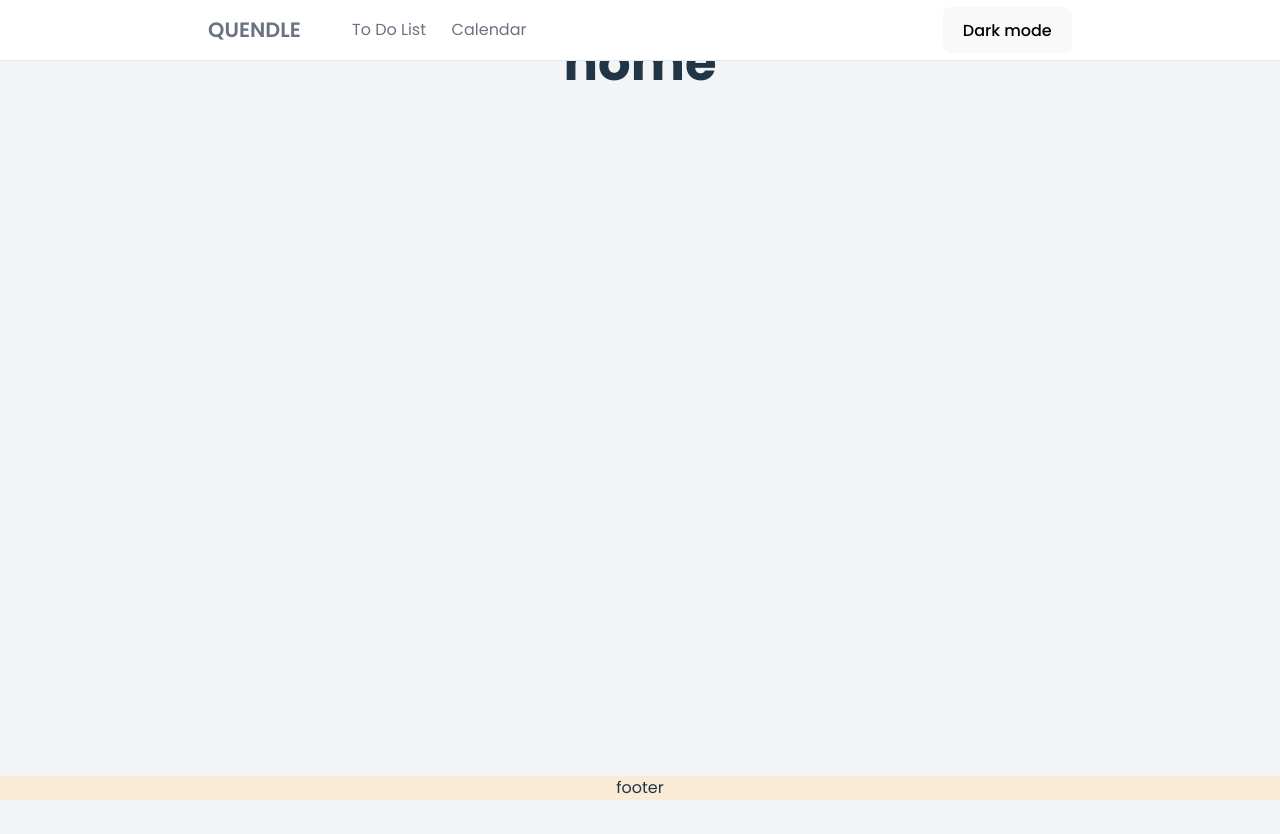
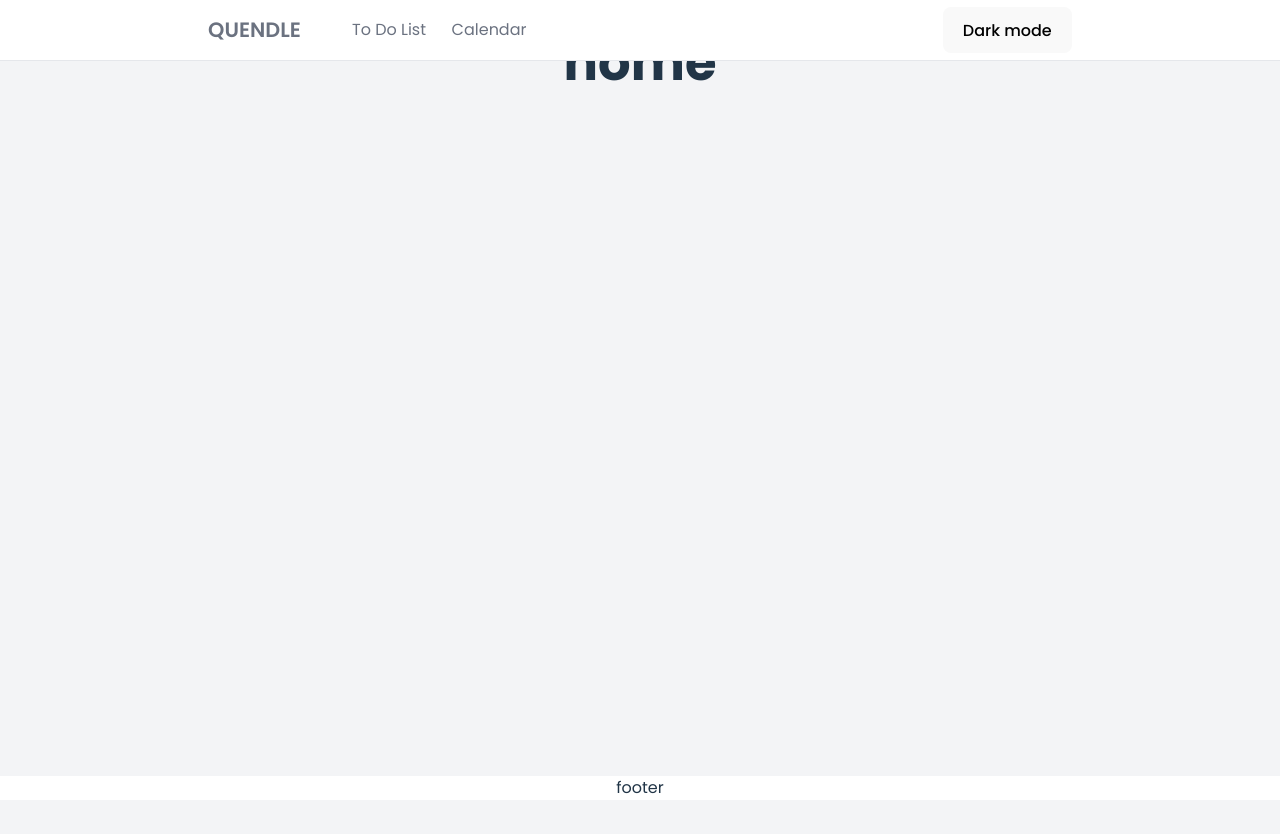
Before and after one commit to amadejaop/vue-todo, a Vue app: page / in a window 1280 px wide. Built offline with nearby package versions, Linux system fonts and the light colour scheme; what vue-final-modal would draw is missing.

Commit message:
Update styles for light mode

```diff
--- a/src/App.vue
+++ b/src/App.vue
@@ -14,14 +14,14 @@
 
 <style scoped>
   footer {
-    background-color: antiquewhite;
+    background-color: var(--uilightest);
     bottom: 0;
     position: fixed;
     width: 100%;
   }
 
   main {
-    background-color: var(--lightgray);
+    background-color: var(--bgcolor);
     min-height: 100vh;
   }
 </style>
--- a/src/ToDoView.vue
+++ b/src/ToDoView.vue
@@ -167,19 +167,19 @@ const { open, close } = useModal({
 
 <style scoped>
   button[type=button] {
-    background-color: var(--lightaccent3);
-    color: white;
+    background-color: var(--darkaccent);
+    color: var(--uilightest);
     transition: .2s;
   }
 
   button[type=button]:hover {
-    background-color: white;
-    border: 1px solid var(--lightaccent3);
-    color: var(--lightaccent3);
+    background-color: var(--uilightest);
+    border: 1px solid var(--darkaccent);
+    color: var(--darkaccent);
   }
 
   .container {
-    background-color: white;
+    background-color: var(--uilightest);
     border-radius: 20px;
     box-sizing: border-box;
     margin: 100px 0 50px 0;
--- a/src/components/AddTaskModal.vue
+++ b/src/components/AddTaskModal.vue
@@ -68,7 +68,7 @@ function getTodaysDate() {
   }
 
   .confirm-modal-content {
-    background: #fff;
+    background: var(--uilightest);
     border-radius: 0.5rem;
     display: flex;
     flex-direction: column;
@@ -91,8 +91,9 @@ function getTodaysDate() {
 
   .confirm-modal-content > form > label > input {
     border-radius: 0.5rem;
-    border: 1px solid var(--mediumgray2);
+    border: 1px solid var(--uimedium);
     box-sizing: border-box;
+    color: var(--textcolor);
     font-family: Poppins, system-ui, Avenir, Helvetica, Arial, sans-serif;
     font-size: 1rem;
     padding: 5px 10px;
@@ -102,7 +103,7 @@ function getTodaysDate() {
   .confirm-modal-content > form > fieldset {
     align-items: baseline;
     border-radius: 0.5rem;
-    border: 1px solid var(--mediumgray2);
+    border: 1px solid var(--uimedium);
     display: flex;
   }
 
--- a/src/components/BlueButton.vue
+++ b/src/components/BlueButton.vue
@@ -6,14 +6,14 @@
 
 <style scoped>
   button {
-    background-color: var(--lightaccent3);
-    color: #fff;
+    background-color: var(--darkaccent);
+    color: var(--uilightest);
     padding: 7px 15px;
   }
   button:hover {
-    background-color: #fff;
-    border: 1px solid var(--lightaccent3);
-    color: var(--lightaccent3);
+    background-color: var(--uilightest);
+    border: 1px solid var(--darkaccent);
+    color: var(--darkaccent);
     cursor: pointer;
   }
 </style>
--- a/src/components/NavBar.vue
+++ b/src/components/NavBar.vue
@@ -10,7 +10,6 @@
 
   onMounted(() => {
     darkMode.value = JSON.parse(localStorage.getItem('darkMode')) || false;
-    console.log(darkMode.value)
   })
 
   function toggleDarkMode() {
@@ -47,8 +46,8 @@
 <style scoped>
   header {
     align-items: center;
-    background-color: white;
-    border-bottom: 1px solid var(--mediumgray);
+    background-color: var(--uilightest);
+    border-bottom: 1px solid var(--uilight);
     display: flex;
     height: 60px;
     justify-content: space-around;
@@ -63,7 +62,7 @@
   }
 
   header > div > a {
-    color: var(--darkgray);
+    color: var(--uidark);
     font-size: 1.3rem;
     font-weight: 600;
     height: 60px;
@@ -73,7 +72,7 @@
   }
 
   header > div > a:hover {
-    color: var(--lightaccent3)
+    color: var(--darkaccent)
   }
 
   nav {
@@ -84,6 +83,7 @@
 
   .routerlink {
     box-sizing: border-box;
+    color: var(--uidark);
     display: inline-block;
     height: 60px;
     line-height: 60px;
@@ -92,7 +92,7 @@
 
   .routerlink:hover,
   .active {
-    border-bottom: 3px solid var(--lightaccent3);
+    border-bottom: 3px solid var(--darkaccent);
     color: #000;
   }
 </style>
--- a/src/components/RedButton.vue
+++ b/src/components/RedButton.vue
@@ -6,14 +6,14 @@
 
 <style scoped>
   button {
-    background-color: #fff;
-    border: 1px solid #f87171;
-    color: #f87171;
+    background-color: var(--uilightest);
+    border: 1px solid var(--redbutton);
+    color: var(--redbutton);
     padding: 5px 15px;
   }
   button:hover {
-    background-color: #f87171;
-    color: #fff;
+    background-color: var(--redbutton);
+    color: var(--uilightest);
     cursor: pointer;
   }
 </style>
--- a/src/components/Task.vue
+++ b/src/components/Task.vue
@@ -39,7 +39,7 @@
 
 <style scoped>
   button[type=button] {
-    background-color: var(--lightaccent1);
+    background-color: var(--lightaccent);
     border-radius: 50%;
     height: 30px;
     padding: 1px;
@@ -49,7 +49,7 @@
   }
 
   button[type=button]:hover {
-    background-color: var(--lightaccent3);
+    background-color: var(--darkaccent);
   }
 
   button[type=button]:hover > svg {
@@ -66,8 +66,8 @@
     align-items: center;
     background-color: white;
     border-radius: 15px;
-    border: 1px solid var(--mediumgray);
-    box-shadow: 3px 3px var(--mediumgray2);
+    border: 1px solid var(--uilight);
+    box-shadow: 3px 3px var(--uimedium);
     display: flex;
     gap: 10px;
     justify-content: space-between;
@@ -87,9 +87,9 @@
 
   .card > div:first-child {
     align-items: center;
-    background-color: var(--lightaccent1);
+    background-color: var(--lightaccent);
     border-radius: 50%;
-    color: var(--lightaccent3);
+    color: var(--darkaccent);
     display: flex;
     font-size: 0.8rem;
     font-weight: 500;
@@ -106,7 +106,7 @@
   }
 
   .date {
-    color: var(--darkgray);
+    color: var(--uidark);
     font-size: 0.8rem;
   }
 
@@ -116,15 +116,15 @@
   }
 
   .highPriority {
-    border-left: 4px solid #fca5a5;
+    border-left: 4px solid var(--redcolor);
   }
 
   .lowPriority {
-    border-left: 4px solid #4ade80;
+    border-left: 4px solid var(--greencolor);
   }
 
   .mediumPriority {
-    border-left: 4px solid #fde047;
+    border-left: 4px solid var(--yellowcolor);
   }
 
   .name {
--- a/src/style.css
+++ b/src/style.css
@@ -3,26 +3,23 @@
   line-height: 1.5;
   font-weight: 400;
 
-  color-scheme: light dark;
-  color: rgba(255, 255, 255, 0.87);
-  background-color: #242424;
-
   font-synthesis: none;
   text-rendering: optimizeLegibility;
   -webkit-font-smoothing: antialiased;
 
-  --lightaccent1: #eff6ff;
-  --lightaccent2: #bfdbfe;
-  --lightaccent3: #60a5fa;
-
-  --lightgray: #f3f4f6;
-  --mediumgray: #e5e7eb;
-  --mediumgray2: #bebebe;
-  --darkgray: #6b7280;
-}
-
-.dark {
-  color: red;
+  --bgcolor: #f3f4f6;
+  --textcolor: #111827;
+  --uilightest: #fff;
+  --uilight: #e5e7eb;
+  --uimedium: #bebebe;
+  --uidark: #6b7280;
+  --lightaccent: #eff6ff;
+  --mediumaccent: #bfdbfe;
+  --darkaccent: #60a5fa;
+  --redcolor: #fca5a5;
+  --yellowcolor: #fde047;
+  --greencolor: #4ade80;
+  --redbutton: #f87171;
 }
 
 a {
```
